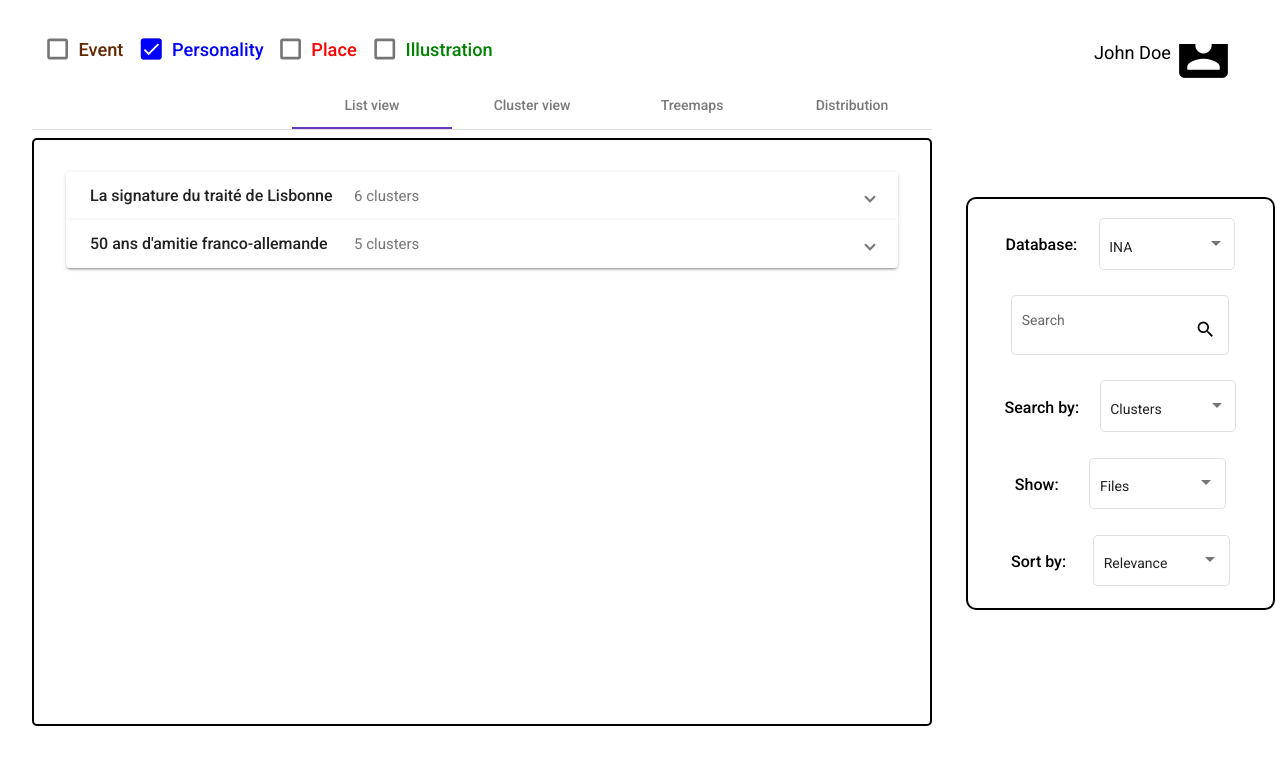
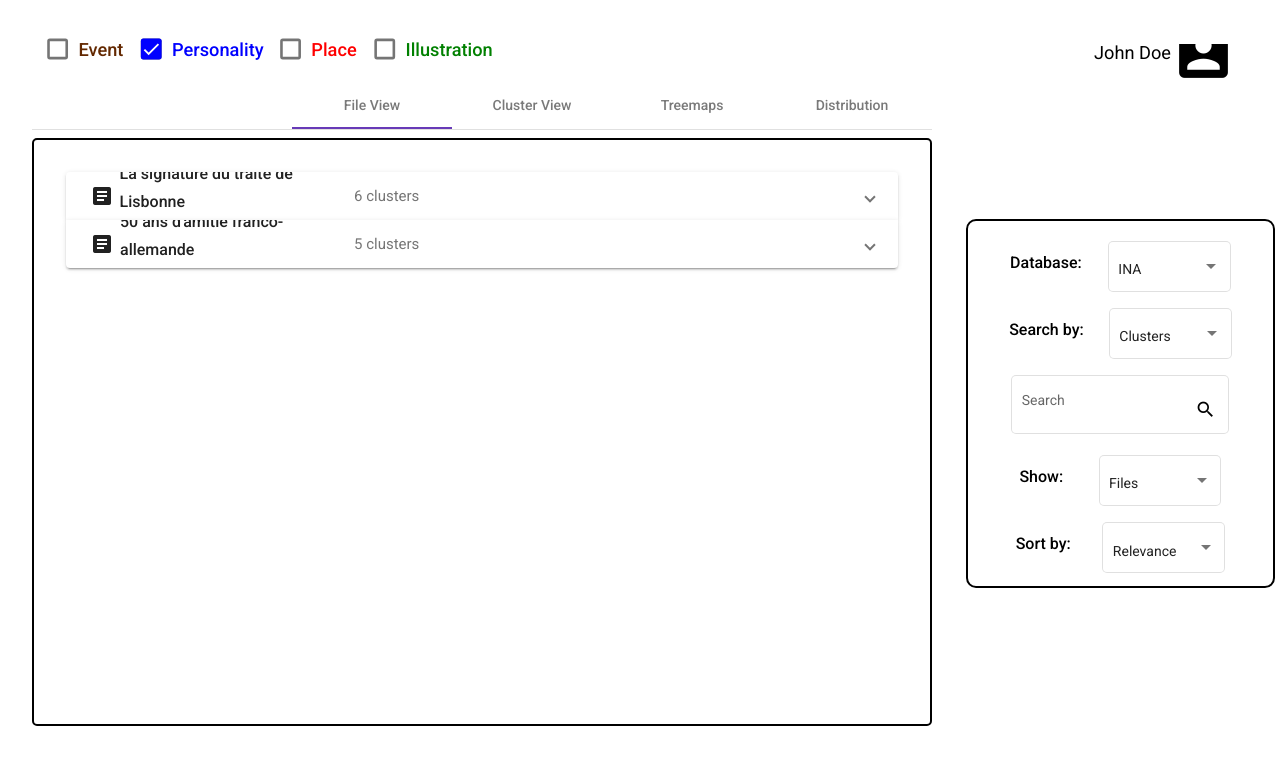
Before and after one commit to EstherTCHANGANI/TER-2021, an Angular app in the folder Front-end/CROBORA-App/: page / in a window 1280 px wide. Both pictures are taken after a click on the element "Personality". Shown: the top 764 px of the page. Built offline with nearby package versions, Linux system fonts and the light colour scheme.

Commit message:
Modifs dans searchPage #32 - Changement de position de la barre de recherche - Ajout d'icons aux clusters - Le nom du premier tab change en fonction de la valeur 'Show' - Déplacement des interfaces dans un nouveau dossier

```diff
--- a/Front-end/CROBORA-App/src/app/search-filters/search-filters.component.css
+++ b/Front-end/CROBORA-App/src/app/search-filters/search-filters.component.css
@@ -20,7 +20,7 @@
 }
 .searchBar mat-chip-list {
     align-content: flex-start;
-    margin-top: -0.5rem;
+    margin-top: 0.3rem;
     margin-bottom: 0.5rem;
 }
 .searchBar mat-form-field {
@@ -34,7 +34,8 @@
 }
 
 mat-form-field {
-     width: 50%;
+     width: 45%;
+     height: 4.2rem;
 }
 
 h2 {
--- a/Front-end/CROBORA-App/src/app/search-filters/search-filters.component.html
+++ b/Front-end/CROBORA-App/src/app/search-filters/search-filters.component.html
@@ -8,6 +8,16 @@
               </mat-option>
             </mat-select>
         </mat-form-field>
+    </div>
+    <div class="searchBy filter">
+      <h2>Search by:</h2>
+      <mat-form-field appearance="outline">
+          <mat-select [(value)]="selectedSearchType" (selectionChange)="onSearchTypeChange()">
+            <mat-option *ngFor="let searchType of searchTypes" [value]="searchType.value">
+              {{searchType.viewValue}}
+            </mat-option>
+          </mat-select>
+      </mat-form-field>
     </div>
     <div class="searchBar filter disabled">
         <mat-form-field appearance="outline">
@@ -46,16 +56,6 @@
         <mat-icon matSuffix>search</mat-icon>
     </mat-form-field>
     </div>
-    <div class="searchBy filter">
-        <h2>Search by:</h2>
-        <mat-form-field appearance="outline">
-            <mat-select [(value)]="selectedSearchType" (selectionChange)="onSearchTypeChange()">
-              <mat-option *ngFor="let searchType of searchTypes" [value]="searchType.value">
-                {{searchType.viewValue}}
-              </mat-option>
-            </mat-select>
-        </mat-form-field>
-    </div>
     <div class="show filter">
       <h2>Show:</h2>
       <mat-form-field appearance="outline">
@@ -75,5 +75,5 @@
           </mat-option>
         </mat-select>
     </mat-form-field>
+  </div>
 </div>
-</div>
--- a/Front-end/CROBORA-App/src/app/search-filters/search-filters.component.ts
+++ b/Front-end/CROBORA-App/src/app/search-filters/search-filters.component.ts
@@ -1,18 +1,11 @@
-import { Component, Input, OnChanges, OnInit } from '@angular/core';
+import { Component, EventEmitter, Input, OnChanges, OnInit, Output } from '@angular/core';
 import {FormControl} from '@angular/forms';
 import {MatAutocompleteSelectedEvent} from '@angular/material/autocomplete';
 import {MatChipInputEvent} from '@angular/material/chips';
 import { Observable } from 'rxjs';
 import {map, startWith} from 'rxjs/operators';
-
-interface Filter {
-  value: string;
-  viewValue: string;
-}
-interface Cluster {
-  value: string;
-  type: string;
-}
+import { Cluster } from '../../models/cluster.model';
+import { Filter } from '../../models/filter.model';
 
 @Component({
   selector: 'app-search-filters',
@@ -25,6 +18,7 @@ export class SearchFiltersComponent implements OnInit, OnChanges {
   @Input() personalityChecked?: boolean;
   @Input() placeChecked?: boolean;
   @Input() illustrationChecked?: boolean;
+  @Output() showTypeEvent = new EventEmitter<string>();
 
   databases: Filter[] = [
     {value: 'ina', viewValue: 'INA'},
@@ -39,8 +33,8 @@ export class SearchFiltersComponent implements OnInit, OnChanges {
   ];
 
   showTypes: Filter[] = [
-    {value: 'file', viewValue: 'Files'},
-    {value: 'thumbnail', viewValue: 'Thumbnails'}
+    {value: 'File', viewValue: 'Files'},
+    {value: 'Thumbnail', viewValue: 'Thumbnails'}
   ];
 
   sortTypes: Filter[] = [
@@ -270,6 +264,7 @@ export class SearchFiltersComponent implements OnInit, OnChanges {
 
   onShowTypeChange() {
     console.log(this.selectedShowType);
+    this.showTypeEvent.emit(this.selectedShowType);
   }
 
   onSortTypeChange() {
--- a/Front-end/CROBORA-App/src/app/search-methods/list-view/list-view.component.css
+++ b/Front-end/CROBORA-App/src/app/search-methods/list-view/list-view.component.css
@@ -9,22 +9,23 @@
   margin-top: 0.5rem;
 }
 
-mat-panel-title {
+mat-panel-title > h3{
   font-size: 1rem;
   font-weight: 500;
+}
+mat-panel-title > mat-icon{
+  padding-right: 0.5rem;
 }
 
 mat-list-item {
   font-size: 0.8rem !important;
   margin-top: -1rem;
   margin-bottom: -0.5rem;
-  margin-left: 0.2rem;
+  margin-left: 0.5rem;
 }
-
-/* .clusters-container {
-  font-weight: 600;
-  letter-spacing: 0.5px;
-} */
+mat-list-item  mat-icon {
+  padding-right: 0.5rem;
+}
 
 .eventClusters>mat-list-item {
   color: #632800;
--- a/Front-end/CROBORA-App/src/app/search-methods/list-view/list-view.component.html
+++ b/Front-end/CROBORA-App/src/app/search-methods/list-view/list-view.component.html
@@ -3,25 +3,26 @@
     <mat-expansion-panel *ngFor="let file of fileList">
       <mat-expansion-panel-header>
         <mat-panel-title (click)="$event.stopPropagation()">
-          {{ file.title }}
+          <mat-icon>article</mat-icon>
+          <h3>{{ file.title }}</h3>
         </mat-panel-title>
         <mat-panel-description> {{getClustersQuantity(file)}} clusters </mat-panel-description>
       </mat-expansion-panel-header>
       <div class="clusters-container">
         <mat-list class="eventClusters" *ngIf="eventChecked">
-          <mat-list-item *ngFor="let cluster of file.event">{{cluster}}</mat-list-item>
+          <mat-list-item *ngFor="let cluster of file.event"><mat-icon>event</mat-icon>{{cluster}}</mat-list-item>
         </mat-list>
         <mat-divider class="eventDivider" *ngIf="eventChecked"></mat-divider>
         <mat-list class="personalityClusters" *ngIf="personalityChecked">
-          <mat-list-item *ngFor="let cluster of file.personality">{{cluster}}</mat-list-item>
+          <mat-list-item *ngFor="let cluster of file.personality"><mat-icon>emoji_people</mat-icon>{{cluster}}</mat-list-item>
         </mat-list>
         <mat-divider class="personalityDivider" *ngIf="personalityChecked"></mat-divider>
         <mat-list class="placeClusters" *ngIf="placeChecked">
-          <mat-list-item *ngFor="let cluster of file.place">{{cluster}}</mat-list-item>
+          <mat-list-item *ngFor="let cluster of file.place"><mat-icon>home</mat-icon>{{cluster}}</mat-list-item>
         </mat-list>
         <mat-divider class="placeDivider" *ngIf="placeChecked"></mat-divider>
         <mat-list class="illustrationClusters" *ngIf="illustrationChecked">
-          <mat-list-item *ngFor="let cluster of file.illustration">{{cluster}}</mat-list-item>
+          <mat-list-item *ngFor="let cluster of file.illustration"><mat-icon>auto_stories</mat-icon>{{cluster}}</mat-list-item>
         </mat-list>
         <mat-divider class="illustrationDivider" *ngIf="illustrationChecked"></mat-divider>
       </div>
--- a/Front-end/CROBORA-App/src/app/search-page/search-page.component.html
+++ b/Front-end/CROBORA-App/src/app/search-page/search-page.component.html
@@ -13,14 +13,14 @@
 
 <div class="flex-container">
   <mat-tab-group mat-align-tabs="end">
-    <mat-tab label="List view">
+    <mat-tab label="{{listViewName}}">
       <ng-template matTabContent>
         <app-list-view id="list-view"
           [eventChecked]="eventChecked" [personalityChecked]="personalityChecked" [placeChecked]="placeChecked" [illustrationChecked]="illustrationChecked">
         </app-list-view>
       </ng-template>
     </mat-tab>
-    <mat-tab label="Cluster view">
+    <mat-tab label="Cluster View">
       <ng-template matTabContent>
         <app-cluster-view id="cluster-view"></app-cluster-view>
       </ng-template>
@@ -38,6 +38,7 @@
   </mat-tab-group>
 
   <app-search-filters
-    [eventChecked]="eventChecked" [personalityChecked]="personalityChecked" [placeChecked]="placeChecked" [illustrationChecked]="illustrationChecked">
+    [eventChecked]="eventChecked" [personalityChecked]="personalityChecked" [placeChecked]="placeChecked" [illustrationChecked]="illustrationChecked"
+    (showTypeEvent)="renameFirstTab($event)">
   </app-search-filters>
 </div>
--- a/Front-end/CROBORA-App/src/app/search-page/search-page.component.ts
+++ b/Front-end/CROBORA-App/src/app/search-page/search-page.component.ts
@@ -1,13 +1,5 @@
 import { Component, OnInit } from '@angular/core';
-import {ThemePalette} from '@angular/material/core';
 import { ViewEncapsulation } from '@angular/core';
-
-export interface Task {
-  name: string;
-  completed: boolean;
-  color: ThemePalette;
-  subtasks?: Task[];
-}
 
 @Component({
   selector: 'app-search-page',
@@ -17,10 +9,13 @@ export interface Task {
 })
 export class SearchPageComponent implements OnInit {
 
+  listViewName: string = 'File View';
+
   eventChecked: boolean = false;
   personalityChecked: boolean = false;
   placeChecked: boolean = false;
   illustrationChecked: boolean = false;
+  showFiles: boolean = true;
 
   constructor() {
   }
@@ -45,4 +40,8 @@ export class SearchPageComponent implements OnInit {
     this.illustrationChecked = e.checked;
   }
 
+  renameFirstTab(showType: string) {
+    this.listViewName = showType + ' View';
+  }
+
 }
--- /dev/null
+++ b/Front-end/CROBORA-App/src/models/cluster.model.ts
@@ -0,0 +1,4 @@
+export interface Cluster {
+  value: string;
+  type: string;
+}
--- /dev/null
+++ b/Front-end/CROBORA-App/src/models/filter.model.ts
@@ -0,0 +1,4 @@
+export interface Filter {
+  value: string;
+  viewValue: string;
+}
```
Also changed, not shown: Front-end/CROBORA-App/src/app/search-methods/list-view/list-view.component.ts (+1 -8 lines), Front-end/CROBORA-App/src/models/file.model.ts (added, +7 -0 lines).
